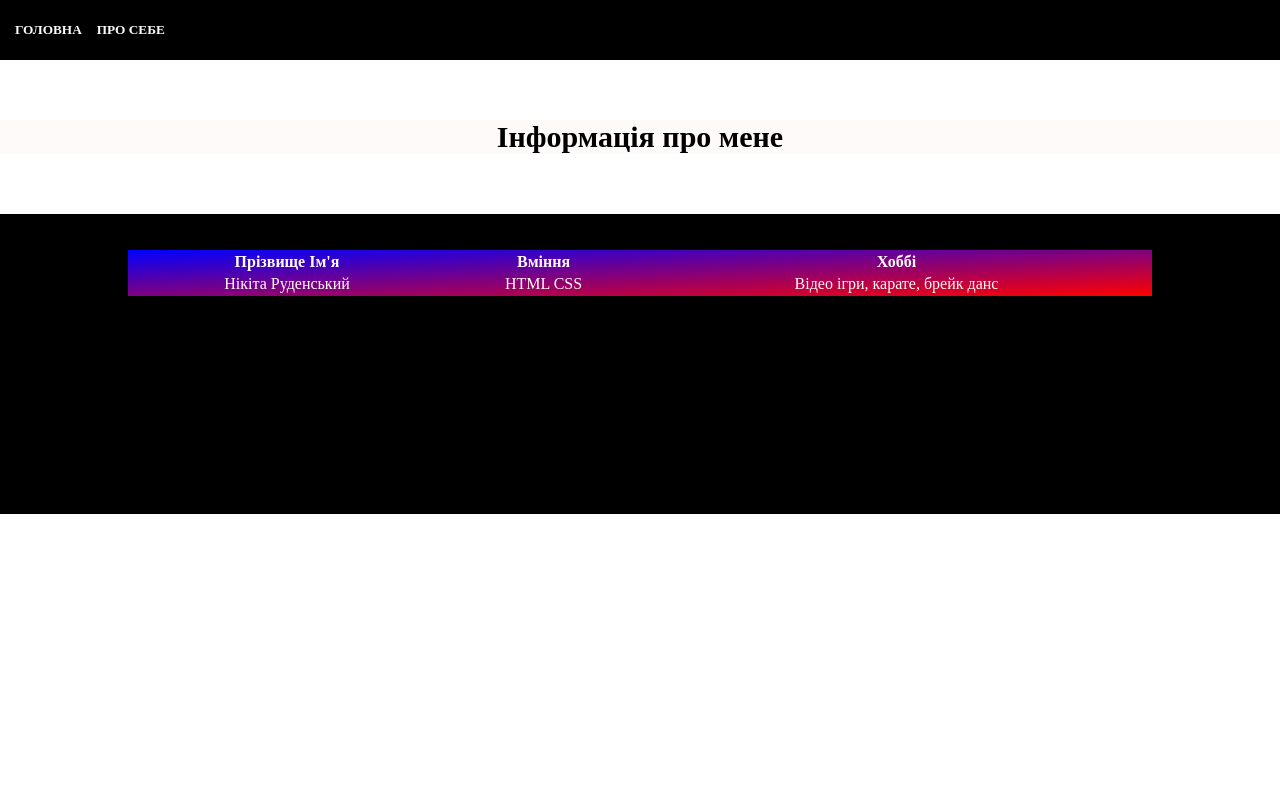
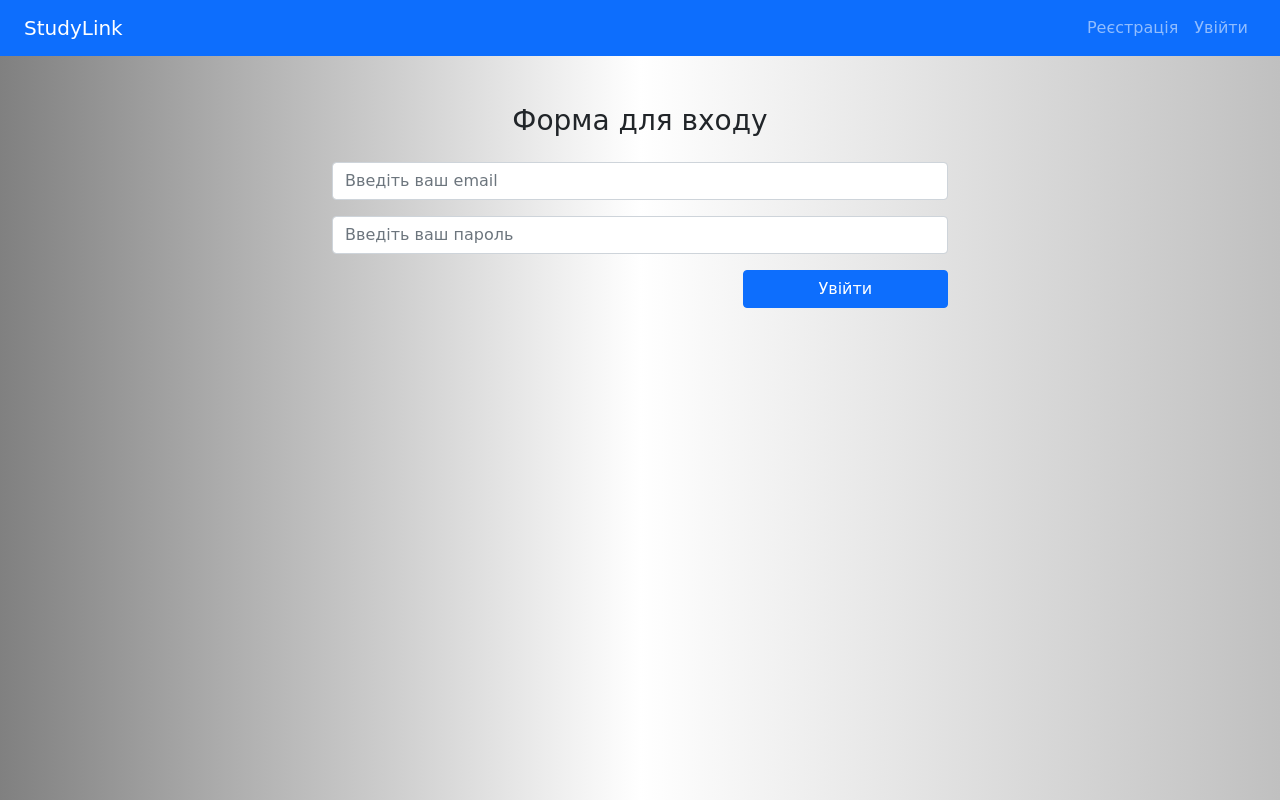
Before and after one commit to MurrciTop/MurrciTop.github.io, a plain HTML site: page t18/z2.html in a window 1280 px wide. Drawn offline with nearby package versions, Linux system fonts and the light colour scheme; files that its build step writes are made by us from their sources.

Commit message:
Add files via upload

```diff
--- a/t18/z2.html
+++ b/t18/z2.html
@@ -1,82 +1,61 @@
-<html>
-	<head>
-		<title>Мій сайт</title>
-		<style>
-			body{
-				margin: 0;
-				padding: 0;
-			}
-			#menu{
-				height: 60px;
-				background-color: black;
-			}
-			#name{
-				background-color: snow;
-			}
-			#main{
-				height: 300px;
-				background-color: black;
-			}
-			a{
-				text-decoration: none;
-				color: snow;
-			}
-			#menu_item{
-				float: left;
-				margin-left: 15px;
-			}
-			#name_text{
-				margin: 60px 0px;
-				font-size: 30px;
-			}
-			#text{
+<!doctype html>
+<html lang="en">
+<head>
+	<meta charset="UTF-8">
+	<title>Document</title>
+	<link href="https://cdn.jsdelivr.net/npm/bootstrap@5.0.0-beta1/dist/css/bootstrap.min.css" rel="stylesheet" integrity="sha384-giJF6kkoqNQ00vy+HMDP7azOuL0xtbfIcaT9wjKHr8RbDVddVHyTfAAsrekwKmP1" crossorigin="anonymous">
+	<link rel="stylesheet" href="style.css">
+</head>
+<body>
+	<nav class="navbar navbar-expand-lg navbar-dark bg-primary px-4">
+		<a class="navbar-brand" href="#">StudyLink</a>
 
-			}
-			table{
-				background: linear-gradient(to right bottom, blue, red);
-				width: 80%;
+		<div class="navbar-collapse collapse w-100 d-flex justify-content-end">
+			<ul class="navbar-nav ml-auto">
+				<li class="nav-item">
+					<a class="nav-link" href="index.html">Реєстрація</a>
+				</li>
+				<li class="nav-item">
+					<a class="nav-link" href="z2.html">Увійти</a>
+				</li>
+			</ul>
+		</div>
+	</nav>
 
-			}
-			td, th{
-				color: snow;
-			}
-		</style>
-	</head>
-	<body>
-
-		<div id='menu'>
-
-			<div id='menu_item'>
-				<h5><a href='z1.html'>ГОЛОВНА</a></h5>
+	<div class="register row justify-content-center mt-5 mx-0">
+		<h3 class="text-center">Форма для входу</h3>
+		<div class="col-6">
+			<input
+				id="email"
+				type="email"
+				class="form-control col-6 my-3"
+				placeholder="Введіть ваш email"
+				onkeyup="checkEmail()"
+				>
+			<input
+				id="password"
+				type="password"
+				class="form-control col-6 my-3"
+				placeholder="Введіть ваш пароль"
+				onkeyup="checkEmail()"
+				>
+			<div class="d-flex justify-content-end">
+				<button class="btn btn-primary col-4" onclick="refister()">Увійти</button>
 			</div>
-
-			<div id='menu_item'>
-				<h5><a href='z2.html'>ПРО СЕБЕ</a></h5>
-			</div>
-
-
-
 		</div>
 
+		<div id="message" class="mt-4 row justify-content-center">
+			<!--Помилка
+				<div class="alert alert-danger col-6">Помилка</div>
+			-->
 
-		<div id='name'>
-			<h2 align='center' id='name_text'>Інформація про мене</h2>
+			<!--Успіх
+				<div class="alert alert-success col-6">Успіх</div>
+			-->
 		</div>
 
-		<div id='main'>
-			<div id='text'><br><br>
-			<table align='center'>
-				<tr align='center'>
-					<th>Прізвище Ім'я</th>
-					<th>Вміння</th>
-					<th>Хоббі</th>
-				</tr>
-				<tr align='center'>
-					<td>Нікіта Руденський</td>
-					<td>HTML CSS</td>
-					<td>Відео ігри, карате, брейк данс</td>
-				</tr>
-			</table>
-		</div>
-	</body>
+	</div>
+
+	<script src="z2.js"></script>
+</body>
 </html>
```
Also changed, not shown: t18/1.js (added, +91 -0 lines), t18/z1.html (+56 -58 lines).
